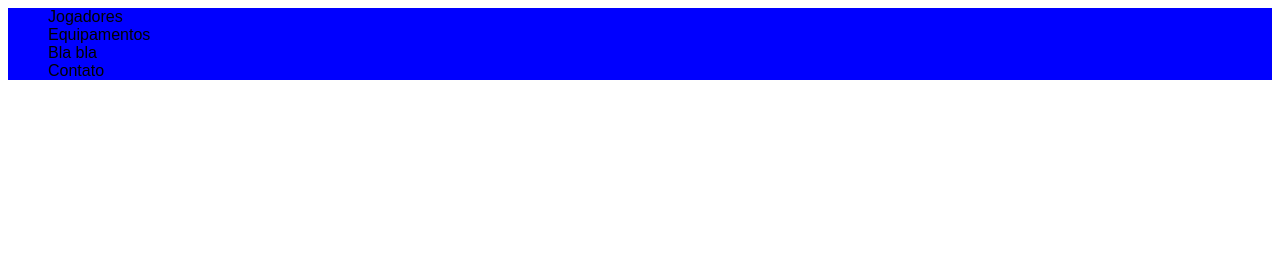
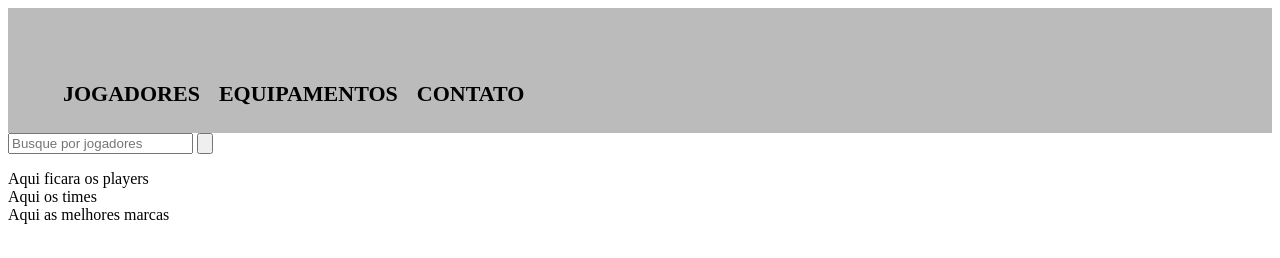
Before and after one commit to Rodrigojro/configdepro, a plain HTML site: page index.html in a window 1280 px wide. Drawn offline with Linux system fonts and the light colour scheme.

Commit message:
Algumas mudanças no html

```diff
--- a/index.html
+++ b/index.html
@@ -1,20 +1,40 @@
 <html>
 
 <head>
+    <meta charset="UTF-8">
+    <meta http-equiv="X-UA-Compatible" content="IE=edge">
+    <meta name="viewport" content="width=device-width, initial-scale=1.0">
+    <title>ConfigDePro</title>
     <link rel="stylesheet" href="style.css">
-    <div id="cabeca_pages">
-        <ul>
-            <li>Jogadores</li>
-            <li>Equipamentos</li>
-            <li>Bla bla</li>
-            <li>Contato</li>
-
-        </ul>
-
-    </div>
 </head>
 
 <body>
+    <header>
+        <div class="caixa">
+            <h1><img src=""></h1>
+            <nav>
+                <ul>
+                    <li><a href="#">Jogadores</a></li>
+                    <li><a href="#">Equipamentos</a></li>
+                    <li><a href="#">Contato</a></li>
+                </ul>
+            </nav>
+    </header>
+
+    <div id="top">
+        <div class="search search--top">
+            <form method="get" action="#">
+                <input name="s" id="top-search" class="js-top-search" type="search" placeholder="Busque por jogadores">
+                <input type="submit" id="search-enter" class="search_enter" value>
+            </form>
+        </div>
+    </div>
+
+    <div id="pro_container">Aqui ficara os players</div>
+
+    <div id="pro_teams">Aqui os times</div>
+
+    <div id="pro_brands">Aqui as melhores marcas</div>
 
 
 </body>
--- a/style.css
+++ b/style.css
@@ -1,12 +1,44 @@
-#cabeca_pages{
-background-color: blue;
-align-items: center;
+header {
+    background: #BBBBBB;
+    padding: 20px 0;
 }
 
+.cabeca_pages {
+    position: relative;
+    width: 940px;
+    margin: 0 auto;
+}
 
+nav {
+    position: relative;
+    top: 10px;
+    right: 0;
+}
 
+nav li {
+    display: inline-block;
+    margin: 0 0 0 15px;
+}
 
-ul{
-    font-family: sans-serif;
-    list-style-type: none;
+nav a {
+    text-transform: uppercase;
+    color: #000000;
+    font-weight: bold;
+    font-size: 22px;
+    text-decoration: none;
 }
+
+form {
+    color: black;
+}
+
+.first_box {
+    background-color: red;
+    position: relative;
+
+}
+
+h1 {
+    position: relative;
+    align-items: center;
+}
```
Also changed, not shown: test.txt (deleted).
